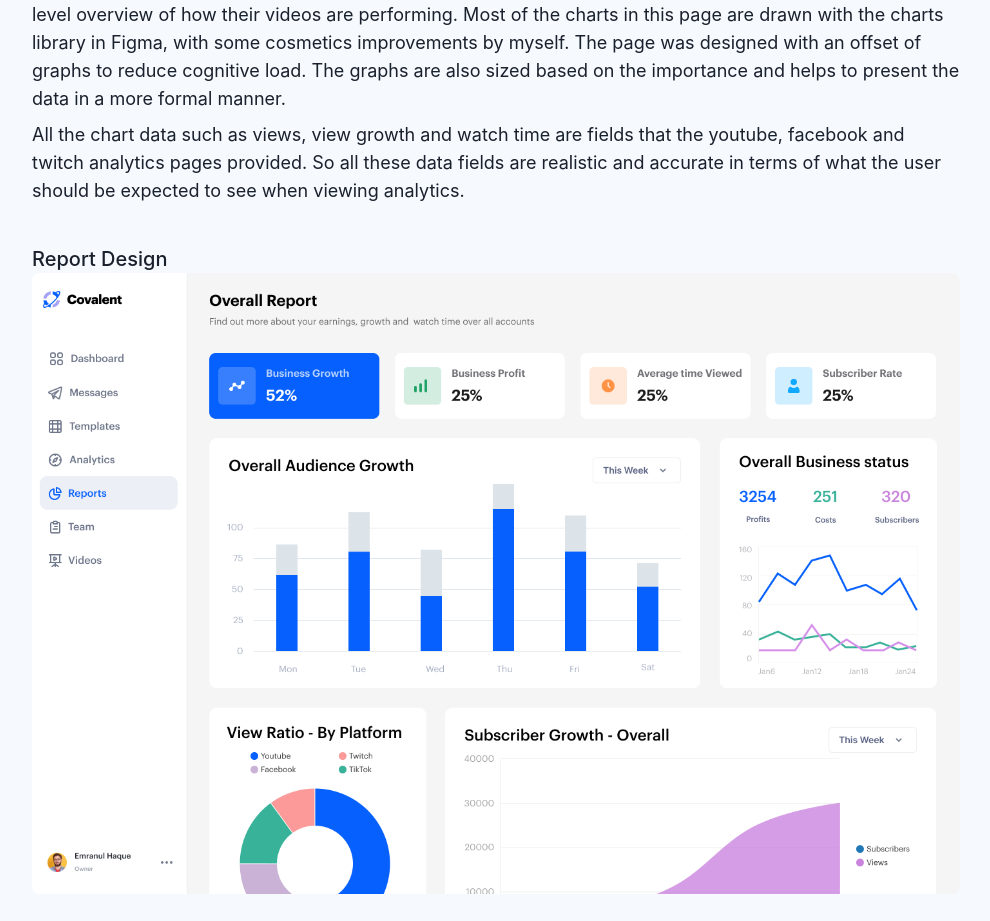
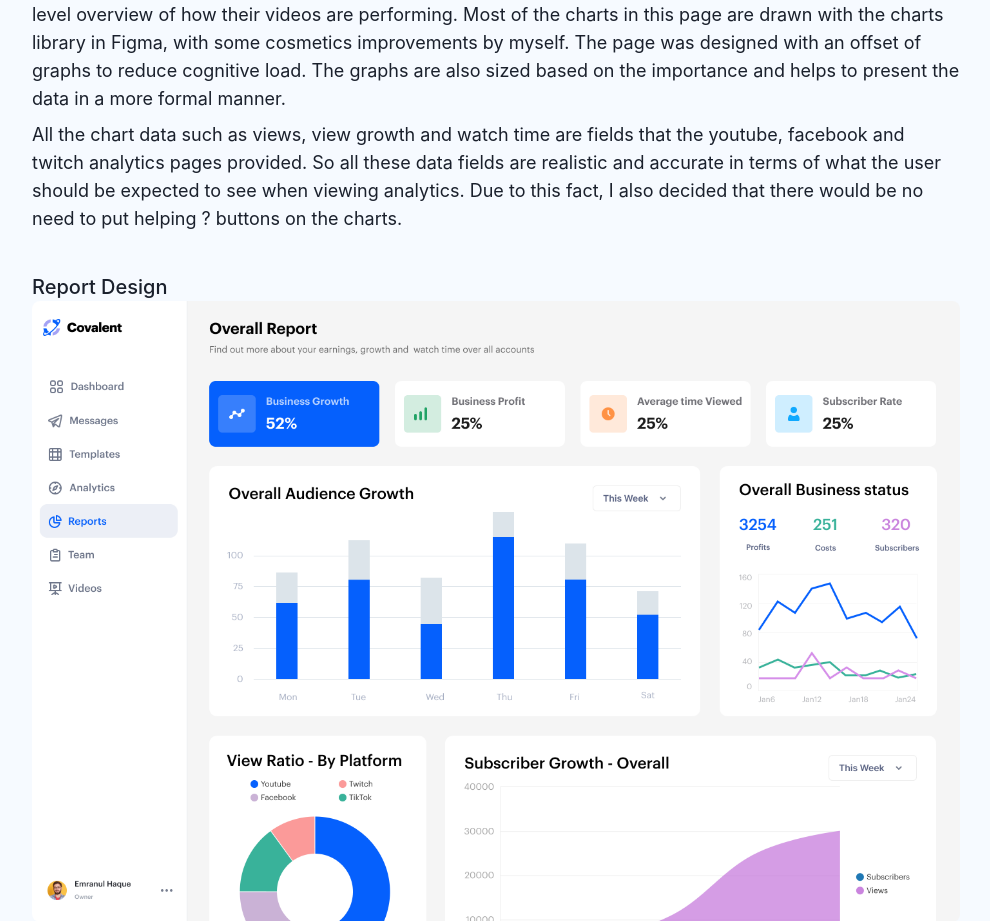
Before and after one commit to ong6/covalent, a Next.js app: page /decisions in a window 1280 px wide. Shown: the part 2780-3701 px from the top of the page, without its empty margins (144-1134 px from the left). Built offline with nearby package versions, Linux system fonts and the light colour scheme.

Commit message:
update wording

```diff
--- a/pages/decisions.js
+++ b/pages/decisions.js
@@ -178,7 +178,7 @@ export default function Home() {
 							fields that the youtube, facebook and twitch analytics pages
 							provided. So all these data fields are realistic and accurate in
 							terms of what the user should be expected to see when viewing
-							analytics.
+							analytics. Due to this fact, I also decided that there would be no need to put helping ? buttons on the charts.
 						</div>
 					</div>
 				</Section>
```
